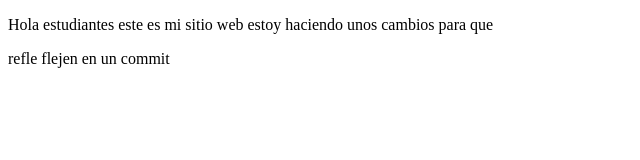
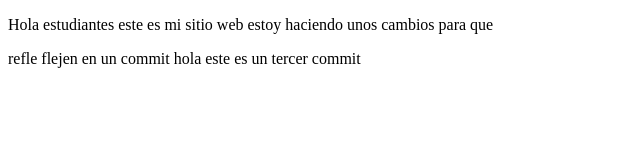
Before and after one commit to pablotruji/proyectoDemoCursoPrework, a plain HTML site: page index.html in a window 1280 px wide. Shown: the whole page, without its empty margins (0-640 px from the left). Drawn offline with Linux system fonts and the light colour scheme.

Commit message:
third commit

```diff
--- a/index.html
+++ b/index.html
@@ -8,7 +8,7 @@
 </head>
 <body>
     <p>Hola estudiantes este es mi sitio web estoy haciendo unos cambios para que <section>refle
-        flejen en un commit
+        flejen en un commit hola este es un tercer commit
     </section></p>
 </body>
 </html>
```
